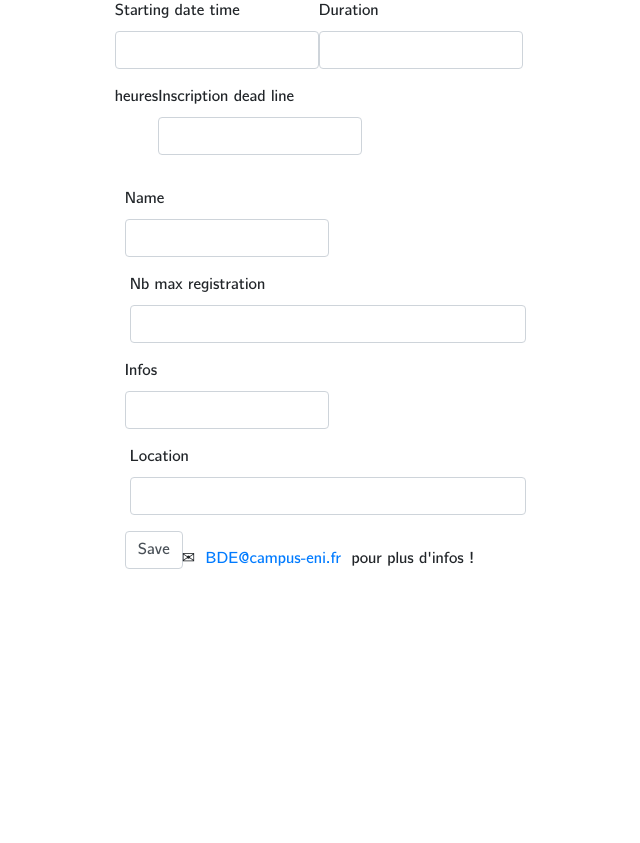
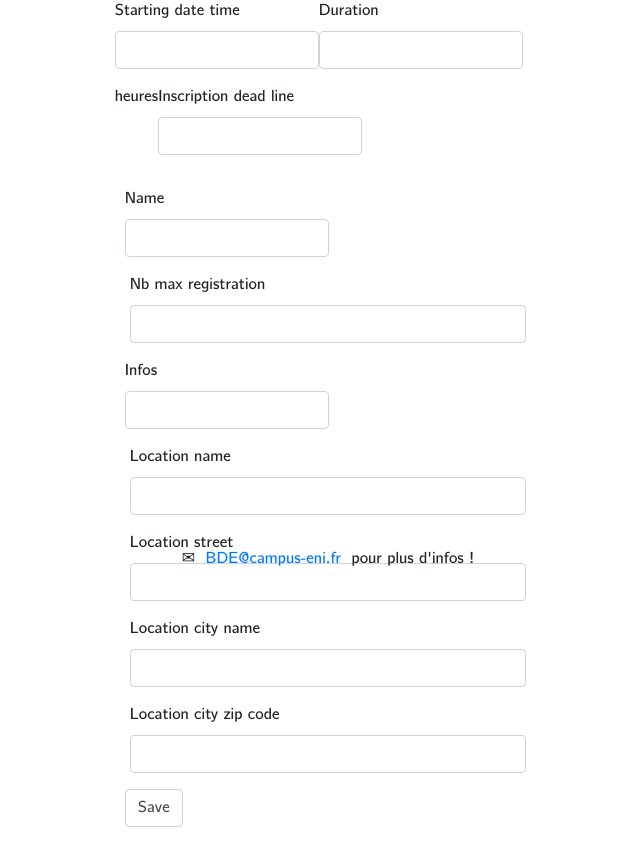
Before and after one commit to Ararhak/sortir.com, a Symfony app: template templates/create/create.html.twig in a window 1280 px wide. Shown: the part 229-1072 px from the top of the page, without its empty margins (312-952 px from the left). Before the commit the page ends 798 px from the top, so only its background shows below. Run offline with Twig, Linux system fonts and the light colour scheme; the template is opened without the code that fills it, so the values that code supplies are empty; form fields are guessed from the names that the template uses; some libraries are stand-ins or nearby versions.

Commit message:
fixing issues with saving in DB of the event creation form

```diff
--- a/src/Controller/CreateController.php
+++ b/src/Controller/CreateController.php
@@ -32,10 +32,8 @@ class CreateController extends AbstractController
             $eventForm->handleRequest($request);
 
             if ($eventForm->isSubmitted() && $eventForm->isValid()) {
-                dump();
-                die();
                 $this->saveInDB($event, $user, $entityManager);
-/*                return $this->redirectToRoute('home'); */
+                return $this->redirectToRoute('displayevents/displayevents.html.twig');
             }
 
 
--- a/templates/create/create.html.twig
+++ b/templates/create/create.html.twig
@@ -21,7 +21,10 @@
         <div class="form-row">
             {{ form_row(eventFormView.infos) }}
         </div>
-        {{ form_row(eventFormView.location) }}
+        {{ form_row(eventFormView.location.name) }}
+        {{ form_row(eventFormView.location.street) }}
+        {{ form_row(eventFormView.location.city.name) }}
+        {{ form_row(eventFormView.location.city.zipCode) }}
         <div class="form-row">
             {{ form_row(eventFormView.save) }}
         </div>
--- a/templates/layout.html.twig
+++ b/templates/layout.html.twig
@@ -28,7 +28,8 @@ background-size: 100% 100%;
     subject=Demande de renseignement"> BDE@campus-eni.fr </a>  pour plus d'infos !<br>
 
 </div>
-<script src="https://code.jquery.com/jquery-3.4.1.slim.min.js" integrity="sha384-J6qa4849blE2+poT4WnyKhv5vZF5SrPo0iEjwBvKU7imGFAV0wwj1yYfoRSJoZ+n" crossorigin="anonymous"></script>
+
+<script src="https://code.jquery.com/jquery-3.4.1.min.js" crossorigin="anonymous"></script>
 <script src="https://cdn.jsdelivr.net/npm/popper.js@1.16.0/dist/umd/popper.min.js" integrity="sha384-Q6E9RHvbIyZFJoft+2mJbHaEWldlvI9IOYy5n3zV9zzTtmI3UksdQRVvoxMfooAo" crossorigin="anonymous"></script>
 <script src="https://stackpath.bootstrapcdn.com/bootstrap/4.4.1/js/bootstrap.min.js" integrity="sha384-wfSDF2E50Y2D1uUdj0O3uMBJnjuUD4Ih7YwaYd1iqfktj0Uod8GCExl3Og8ifwB6" crossorigin="anonymous"></script>
 </body>
```
Also changed, not shown: src/Entity/Event.php (+10 -5 lines).
